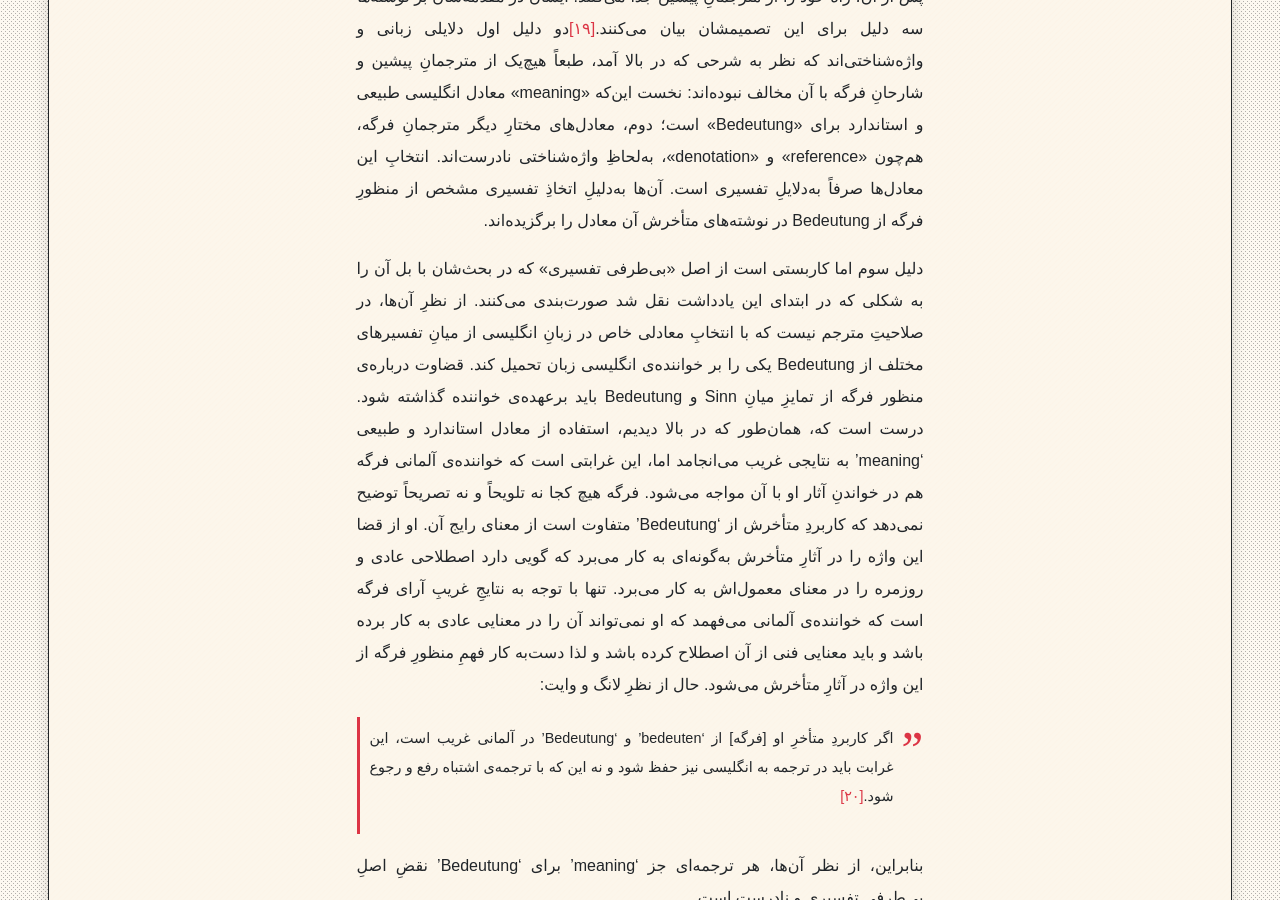
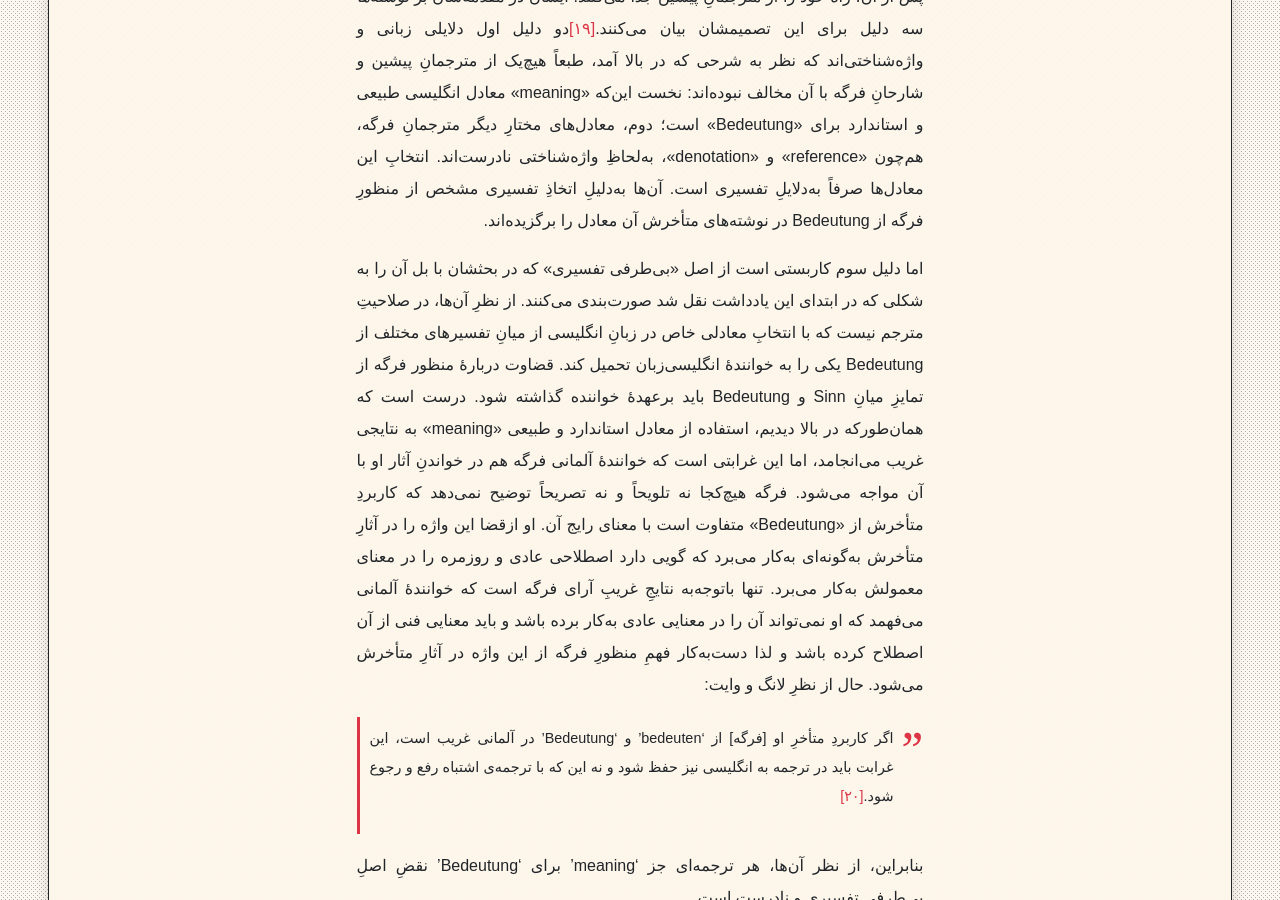
Before and after one commit to phicudemy/phicudemy.github.io, a Jekyll site: the page built from _posts/2024-06-22-fregebedeutung1.md, in a window 1280 px wide and 900 px high, scrolled down 4732 px. Built offline with Jekyll 4.4.1, drawn with Linux system fonts in a browser that asks for light colours; some web fonts are replaced.

Commit message:
TinaCMS content update

```diff
--- a/_posts/2024-06-22-fregebedeutung1.md
+++ b/_posts/2024-06-22-fregebedeutung1.md
@@ -56,7 +56,7 @@ tags:
 
 در پس‌زمینۀ این اجماعِ تقریبی و رویۀ رایج است که لانگ و وایت با انتخابِ «meaning» به‌عنوانِ معادلی برای «Bedeutung» در همۀ نوشته‌های فرگه، چه پیش از ۱۸۹۱ و چه پس از آن، راه خود را از مترجمانِ پیشین جدا می‌کنند. ایشان در مقدمه‌شان بر *نوشته‌ها* سه دلیل برای این تصمیمشان بیان می‌کنند.[\[۱۹\]](#fn-19){:.fnref #fnref-19}دو دلیل اول دلایلی زبانی و واژه‌شناختی‌اند که نظر به شرحی که در بالا آمد، طبعاً هیچ‌یک از مترجمانِ پیشین و شارحانِ فرگه با آن مخالف نبوده‌اند: نخست این‌که «meaning» معادل انگلیسی طبیعی و استاندارد برای «Bedeutung» است؛ دوم، معادل‌های مختارِ دیگر مترجمانِ فرگه، هم‌چون «reference» و «denotation»، به‌لحاظِ ‌واژه‌شناختی نادرست‌اند. انتخابِ این معادل‌ها صرفاً به‌دلایلِ تفسیری است. آن‌ها به‌دلیلِ اتخاذِ تفسیری مشخص از منظورِ فرگه از Bedeutung در نوشته‌های متأخرش آن معادل را برگزیده‌اند.
 
-دلیل سوم اما کاربستی است از اصل «بی‌طرفی تفسیری» که در بحث‌شان با بل آن را به شکلی که در ابتدای این یادداشت نقل شد صورت‌بندی می‌کنند. از نظرِ آن‌ها، در صلاحیتِ مترجم نیست که با انتخابِ معادلی خاص در زبانِ انگلیسی از میانِ تفسیرهای مختلف از Bedeutung یکی را بر خواننده‌ی انگلیسی زبان تحمیل کند. قضاوت درباره‌ی منظور فرگه از تمایزِ میانِ Sinn و Bedeutung باید برعهده‌ی خواننده گذاشته شود. درست است که، همان‌طور که در بالا دیدیم، استفاده از معادل استاندارد و طبیعی ‘meaning’ به نتایجی غریب می‌انجامد اما، این غرابتی است که خواننده‌ی آلمانی فرگه هم در خواندنِ آثار او با آن مواجه می‌شود. فرگه هیچ کجا نه تلویحاً و نه تصریحاً توضیح نمی‌دهد که کاربردِ متأخرش از  ‘Bedeutung’ متفاوت است از معنای رایج آن. او از قضا این واژه را در آثارِ متأخرش به‌گونه‌ای به کار می‌برد که گویی دارد اصطلاحی عادی و روزمره را در معنای معمول‌اش به کار می‌برد. تنها با توجه به نتایجِ غریبِ آرای فرگه است که خواننده‌ی آلمانی می‌فهمد که او نمی‌تواند آن را در معنایی عادی به کار برده باشد و باید معنایی فنی از آن اصطلاح کرده باشد و لذا دست‌به کار فهمِ منظورِ فرگه از این واژه در آثارِ متأخرش می‌شود. حال از نظرِ لانگ و وایت:
+اما دلیل سوم کاربستی است از اصل «بی‌طرفی تفسیری» که در بحثشان با بل آن را به شکلی که در ابتدای این یادداشت نقل شد صورت‌بندی می‌کنند. از نظرِ آن‌ها، در صلاحیتِ مترجم نیست که با انتخابِ معادلی خاص در زبانِ انگلیسی از میانِ تفسیرهای مختلف از Bedeutung یکی را به خوانندۀ انگلیسی‌زبان تحمیل کند. قضاوت دربارۀ منظور فرگه از تمایزِ میانِ Sinn و Bedeutung باید برعهدۀ خواننده گذاشته شود. درست است که همان‌طورکه در بالا دیدیم، استفاده از معادل استاندارد و طبیعی «meaning» به نتایجی غریب می‌انجامد، اما این غرابتی است که خوانندۀ آلمانی فرگه هم در خواندنِ آثار او با آن مواجه می‌شود. فرگه هیچ‌کجا نه تلویحاً و نه تصریحاً توضیح نمی‌دهد که کاربردِ متأخرش از «Bedeutung» متفاوت است با معنای رایج آن. او ازقضا این واژه را در آثارِ متأخرش به‌گونه‌ای به‌کار می‌برد که گویی دارد اصطلاحی عادی و روزمره را در معنای معمولش به‌کار می‌برد. تنها باتوجه‌به نتایجِ غریبِ آرای فرگه است که خوانندۀ آلمانی می‌فهمد که او نمی‌تواند آن را در معنایی عادی به‌کار برده باشد و باید معنایی فنی از آن اصطلاح کرده باشد و لذا دست‌به‌کار فهمِ منظورِ فرگه از این واژه در آثارِ متأخرش می‌شود. حال از نظرِ لانگ و وایت:
 
 > اگر کاربردِ متأخرِ او [فرگه] از ‘bedeuten’‌ و ‘Bedeutung’ در آلمانی غریب است، این غرابت باید در ترجمه به انگلیسی نیز حفظ شود و نه این که با ترجمه‌ی اشتباه رفع و رجوع شود.[\[۲۰\]](#fn-20){:.fnref #fnref-20}
 
```
